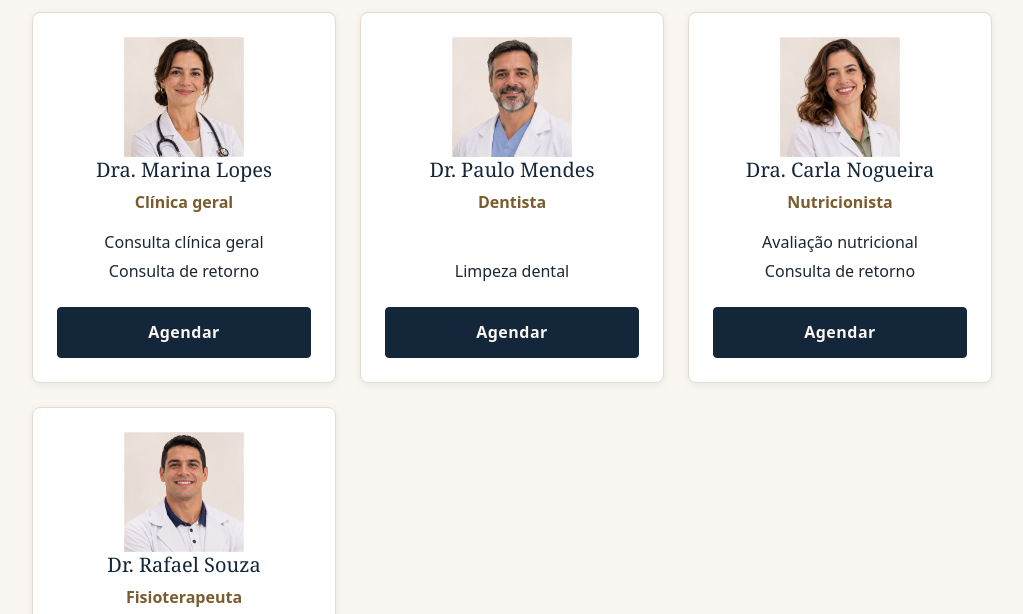
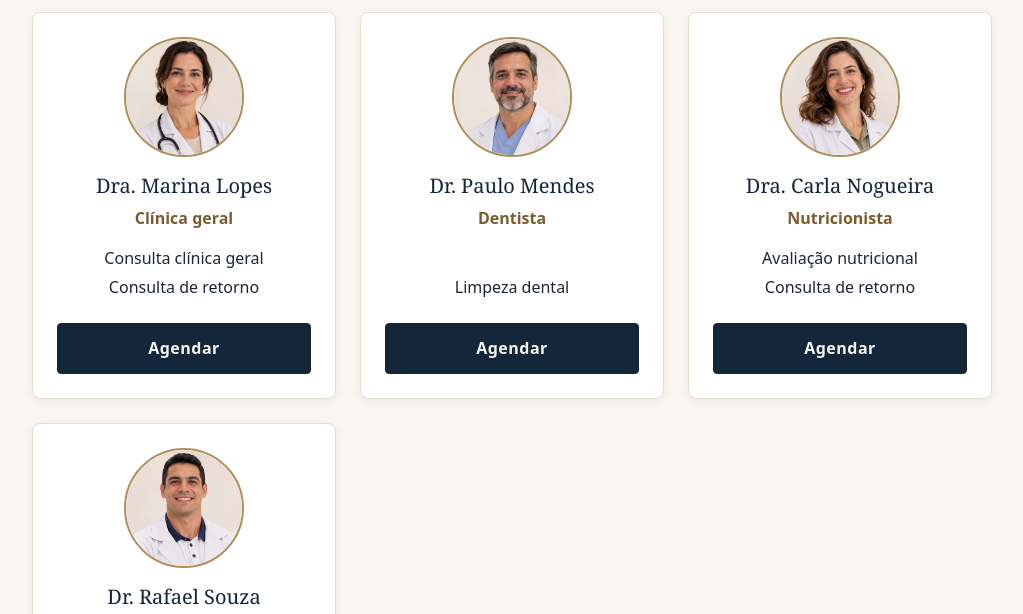
Before and after one commit to AldoBaltar/agendafacil, a plain HTML site: page profissionais.html in a window 1280 px wide. Shown: the part 159-773 px from the top of the page, without its empty margins (128-1151 px from the left). Drawn offline with Linux system fonts and the light colour scheme.

Commit message:
estiliza a foto redonda dos profissionais

```diff
--- a/css/estilo.css
+++ b/css/estilo.css
@@ -283,18 +283,14 @@ h1 {
   text-align: center;
 }
 
-.iniciais {
-  width: 72px;
-  height: 72px;
-  line-height: 70px;
+.foto {
+  width: 120px;
+  height: 120px;
   margin-bottom: 16px;
-  border: 1px solid #b08d57;
+  border: 2px solid #b08d57;
   border-radius: 50%;
-  background-color: #14263a;
-  color: #e0c389;
-  font-family: Georgia, "Times New Roman", serif;
-  font-size: 1.5rem;
-  text-align: center;
+  object-fit: cover;
+  object-position: center top;
 }
 
 .especialidade {
```
